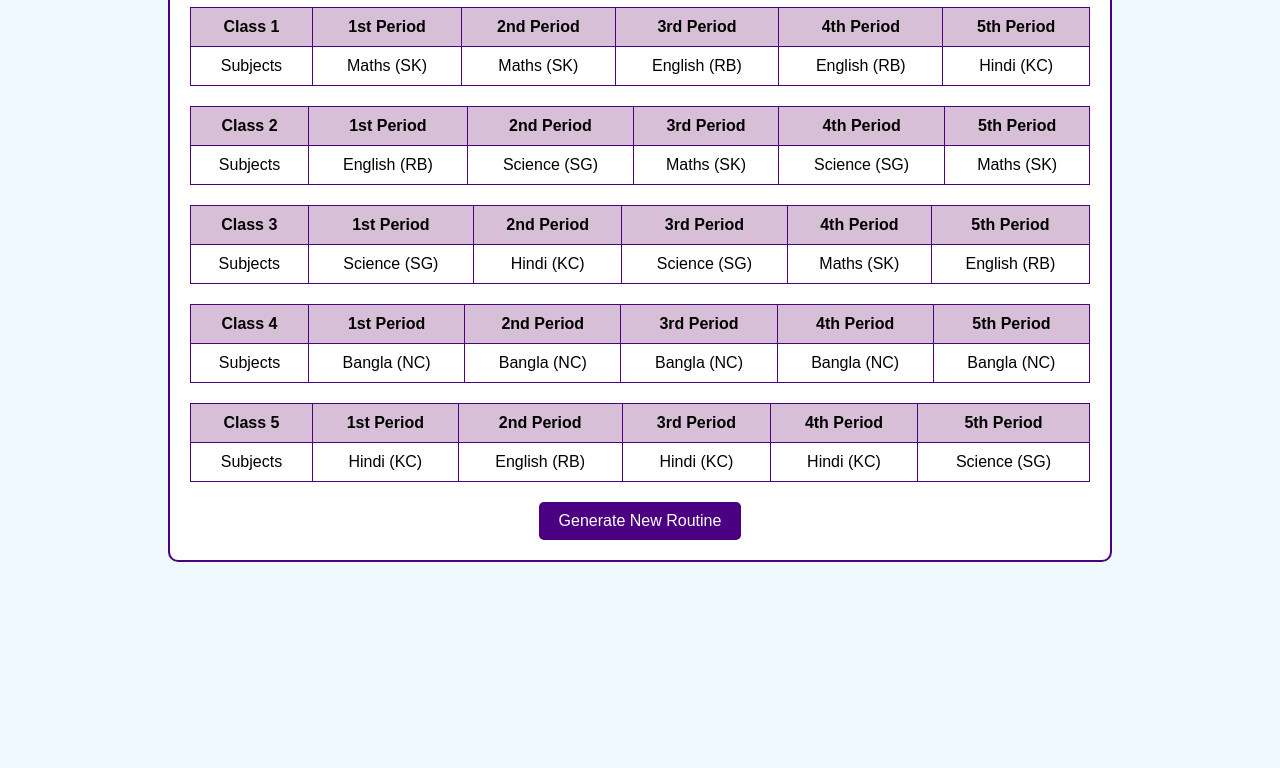
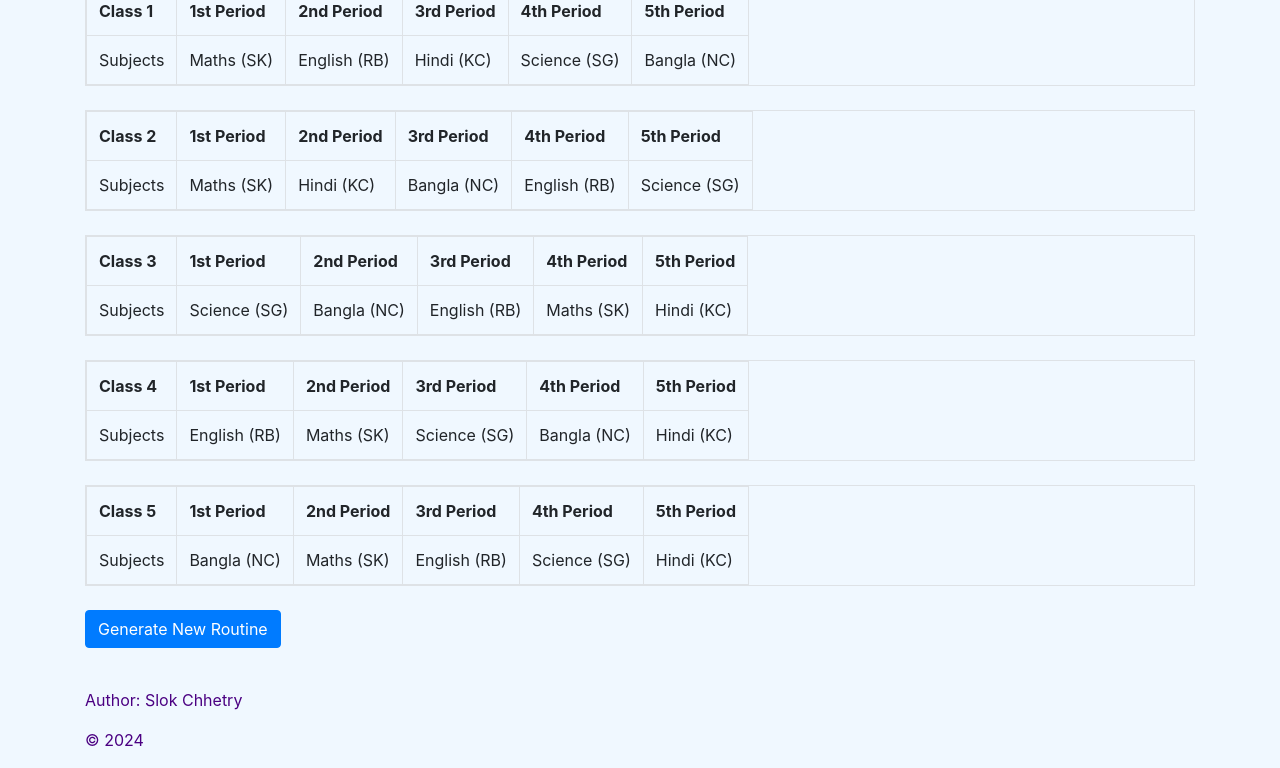
Before and after one commit to slokchhetry/school-routine, a plain HTML site: page index.html in a window 1280 px wide. Shown: the part 103-871 px from the top of the page. Before the commit the page ends 800 px from the top, so only its background shows below. Drawn offline with nearby package versions, Linux system fonts and the light colour scheme.

Commit message:
Update index.html

```diff
--- a/index.html
+++ b/index.html
@@ -4,56 +4,44 @@
     <meta charset="UTF-8">
     <meta name="viewport" content="width=device-width, initial-scale=1.0">
     <title>School Routine</title>
+    <!-- Bootstrap CSS -->
+    <link href="https://stackpath.bootstrapcdn.com/bootstrap/4.5.2/css/bootstrap.min.css" rel="stylesheet">
     <style>
         body {
             background-color: #f0f8ff;
-            font-family: Arial, sans-serif;
-            text-align: center;
-        }
-        .container {
-            max-width: 900px;
-            margin: 0 auto;
-            padding: 20px;
-            border: 2px solid #4b0082;
-            border-radius: 10px;
-            background-color: #ffffff;
         }
         h1 {
             color: #4b0082;
+            margin: 20px 0;
         }
-        .table {
-            margin: 20px 0;
-            border-collapse: collapse;
-            width: 100%;
+        .table-container {
+            overflow-x: auto; /* Allow horizontal scroll for tables */
         }
-        th, td {
-            border: 1px solid #4b0082;
-            padding: 10px;
-            text-align: center;
-        }
-        th {
-            background-color: #d8bfd8;
-        }
-        button {
-            padding: 10px 20px;
+        .author {
+            margin-top: 40px;
             font-size: 16px;
-            background-color: #4b0082;
-            color: white;
-            border: none;
-            border-radius: 5px;
-            cursor: pointer;
-        }
-        button:hover {
-            background-color: #9370db;
+            color: #4b0082;
         }
     </style>
 </head>
 <body>
     <div class="container">
         <h1>School Routine</h1>
-        <div id="routineContainer"></div>
-        <button onclick="generateRoutine()">Generate New Routine</button>
+        <div class="table-container" id="routineContainer"></div>
+        <button class="btn btn-primary" onclick="generateRoutine()">Generate New Routine</button>
+
+        <!-- Author Section -->
+        <div class="author">
+            <p>Author: Slok Chhetry</p>
+            <p>&copy; 2024</p>
+        </div>
     </div>
+
+    <!-- Bootstrap JS and dependencies -->
+    <script src="https://code.jquery.com/jquery-3.5.1.slim.min.js"></script>
+    <script src="https://cdn.jsdelivr.net/npm/@popperjs/core@2.5.2/dist/umd/popper.min.js"></script>
+    <script src="https://stackpath.bootstrapcdn.com/bootstrap/4.5.2/js/bootstrap.min.js"></script>
+
     <script>
         const subjects = ["Maths", "Science", "English", "Bangla", "Hindi"];
         const teachers = [
@@ -71,12 +59,9 @@
             const routineContainer = document.getElementById('routineContainer');
             routineContainer.innerHTML = ""; // Clear previous routine
 
-            // Store teacher assignments for each period
-            let teacherAssignments = {};
-
             classes.forEach(className => {
                 const table = document.createElement('table');
-                table.classList.add('table');
+                table.classList.add('table', 'table-bordered', 'table-responsive', 'mb-4');
 
                 // Create table header
                 const headerRow = document.createElement('tr');
@@ -99,12 +84,8 @@
                         const randomIndex = Math.floor(Math.random() * subjects.length);
                         subject = subjects[randomIndex];
                         teacher = teachers[randomIndex];
-                    } while (teacherAssignments[period] && teacherAssignments[period].includes(teacher));
+                    } while (bodyRow.innerHTML.includes(`${subject} (${teacher})`));
 
-                    if (!teacherAssignments[period]) {
-                        teacherAssignments[period] = [];
-                    }
-                    teacherAssignments[period].push(teacher);
                     const td = document.createElement('td');
                     td.textContent = `${subject} (${teacher})`;
                     bodyRow.appendChild(td);
```
